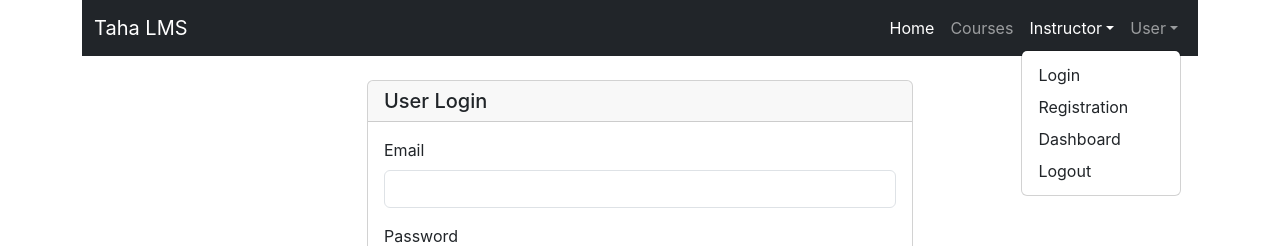
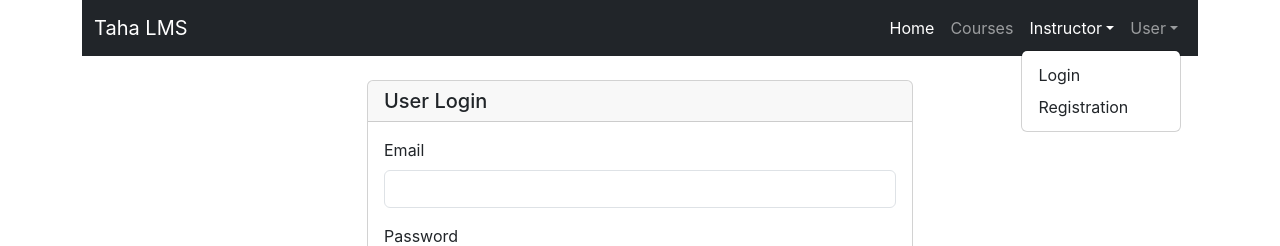
Before and after one commit to thesarwars/LMS_reactJS_django_RF, a React (Create React App) app in the folder lms_frontend/: page /user-login in a window 1280 px wide. Both pictures are taken after a click on the button "Instructor". Shown: the top 246 px of the page. Built offline with nearby package versions, Linux system fonts and the light colour scheme.

Commit message:
student logout

```diff
--- a/lms_frontend/src/components/header.js
+++ b/lms_frontend/src/components/header.js
@@ -21,13 +21,17 @@ function Header() {
                 <a className="nav-link dropdown-toggle" href="#" id="navbarDropdown" role="button" data-bs-toggle="dropdown" aria-expanded="false">Instructor
                 </a>
                 <ul className="dropdown-menu" aria-labelledby="navbarDropdown">
-                  {teacherLoginStatus != 'true' &&
+                  {teacherLoginStatus !== 'true' &&
                   <>
                   <li><Link className="dropdown-item" to="/teacher-login">Login</Link></li>
                   <li><Link className="dropdown-item" to="/teacher-reg">Registration</Link></li></>
                 }
+                {teacherLoginStatus === 'true' &&
+                  <>
                   <li><Link className="dropdown-item" to="/teacher-dashboard">Dashboard</Link></li>
                   <li><Link className="dropdown-item" to="/teacher-logout">Logout</Link></li>
+                  </>
+                }
                 </ul>
               </li>
 
@@ -45,7 +49,7 @@ function Header() {
                   {studentLoginStatus === 'true' &&
                   <>
                     <li><Link className="dropdown-item" to="/user-dashboard">Dashboard</Link></li>
-                    <li><Link className="dropdown-item" to="/user-login">Logout</Link></li>
+                    <li><Link className="dropdown-item" to="/user-logout">Logout</Link></li>
                   </>
                   }
                 </ul>
--- a/lms_frontend/src/components/main.js
+++ b/lms_frontend/src/components/main.js
@@ -9,6 +9,7 @@ import TeacherDetails from './teacherdetails';
 
 //Studetns
 import Login from './user/login';
+import StudentLogout from './user/logout';
 import Registration from './user/registration';
 import Dashboard from './user/dashboard';
 import MyCourses from './user/mycourses';
@@ -44,6 +45,7 @@ import CategoryCourses from './categorycourses';
 
 
 
+
 function Main() {
     return (
       <div className="container">
@@ -56,6 +58,7 @@ function Main() {
 
             {/* Students */}
             <Route path='/user-login' element={<Login />}></Route>
+            <Route path='/user-logout' element={<StudentLogout />}></Route>
             <Route path='/user-reg' element={<Registration />}></Route>
             <Route path='/user-dashboard' element={<Dashboard />}></Route>
             <Route path='/my-courses' element={<MyCourses />}></Route>
--- a/lms_frontend/src/components/teacher/teacherdashboard.js
+++ b/lms_frontend/src/components/teacher/teacherdashboard.js
@@ -1,5 +1,5 @@
-import { Link } from "react-router-dom";
-import MyCourses from './teachercourses'
+// import { Link } from "react-router-dom";
+// import MyCourses from './teachercourses'
 import TeacherSidebar from "./teachersidebar";
 import React from 'react';
 
--- a/lms_frontend/src/components/teacher/teacherprofilesettings.js
+++ b/lms_frontend/src/components/teacher/teacherprofilesettings.js
@@ -1,5 +1,5 @@
-import { Link } from "react-router-dom";
-import MyStudents from './mystudents';
+// import { Link } from "react-router-dom";
+// import MyStudents from './mystudents';
 import TeacherSidebar from "./teachersidebar";
 import React from 'react';
 
--- a/lms_frontend/src/components/user/login.js
+++ b/lms_frontend/src/components/user/login.js
@@ -9,8 +9,8 @@ const baseUrl = "http://127.0.0.1:8000/apiview";
 
 function Login() {
     const [StudentLoginData, setStudentLoginData] = useState({
-        'email': '',
-        'password': '',
+            'email': '',
+            'password': '',
     })
 
     const [errorMsg, seterrorMsg] = useState('');
@@ -33,7 +33,7 @@ function Login() {
             .then((res) => {
                 if(res.data.bool === true){
                     localStorage.setItem('studentLoginStatus', true);
-                    localStorage.setItem('studentId', res.data.teacher_id);
+                    localStorage.setItem('studentId', res.data.student_id);
                     window.location.href = '/user-dashboard'
                 }
                 else{
--- /dev/null
+++ b/lms_frontend/src/components/user/logout.js
@@ -0,0 +1,11 @@
+import React from 'react';
+
+function StudentLogout(){
+    localStorage.removeItem('studentLoginStatus')
+    window.location.href = '/user-login'
+    return(
+        <div></div>
+    );
+};
+
+export default StudentLogout;
```
Also changed, not shown: 1 other file (tests, documents, lock files or other folders).
